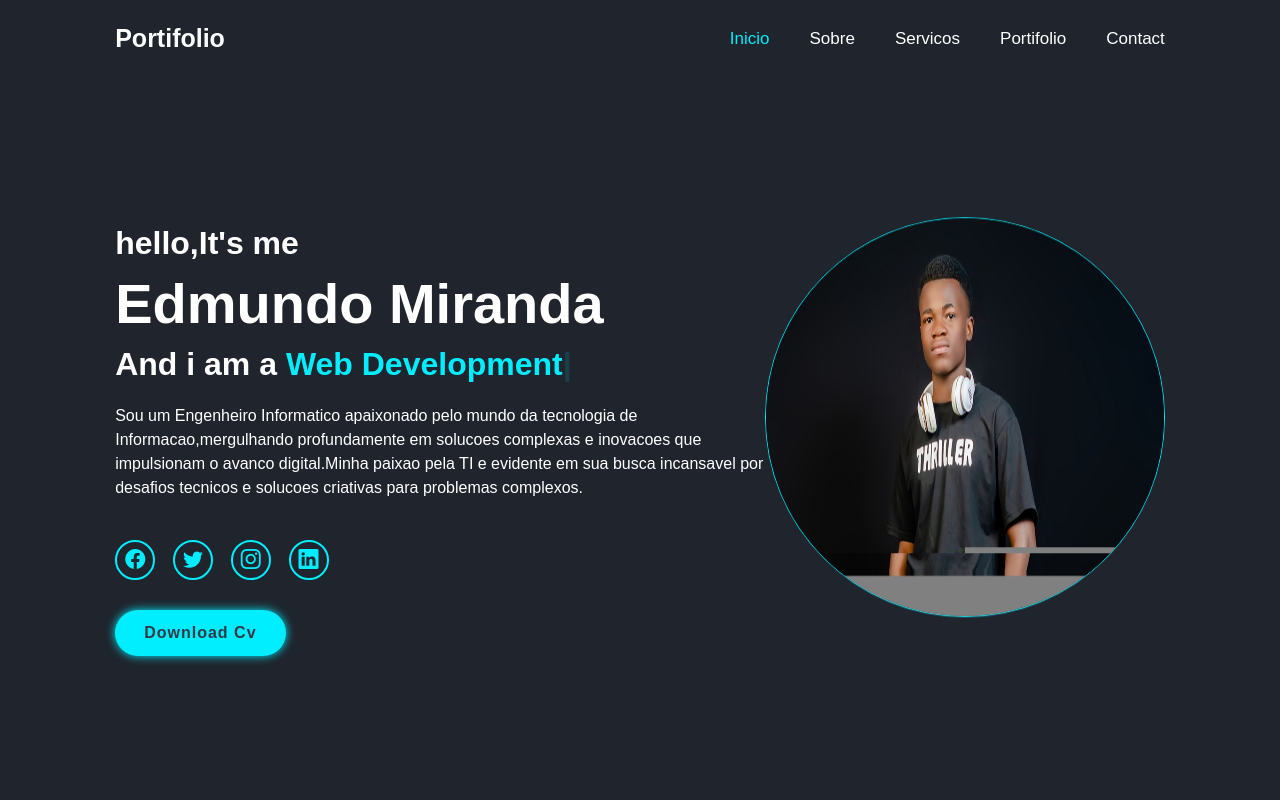
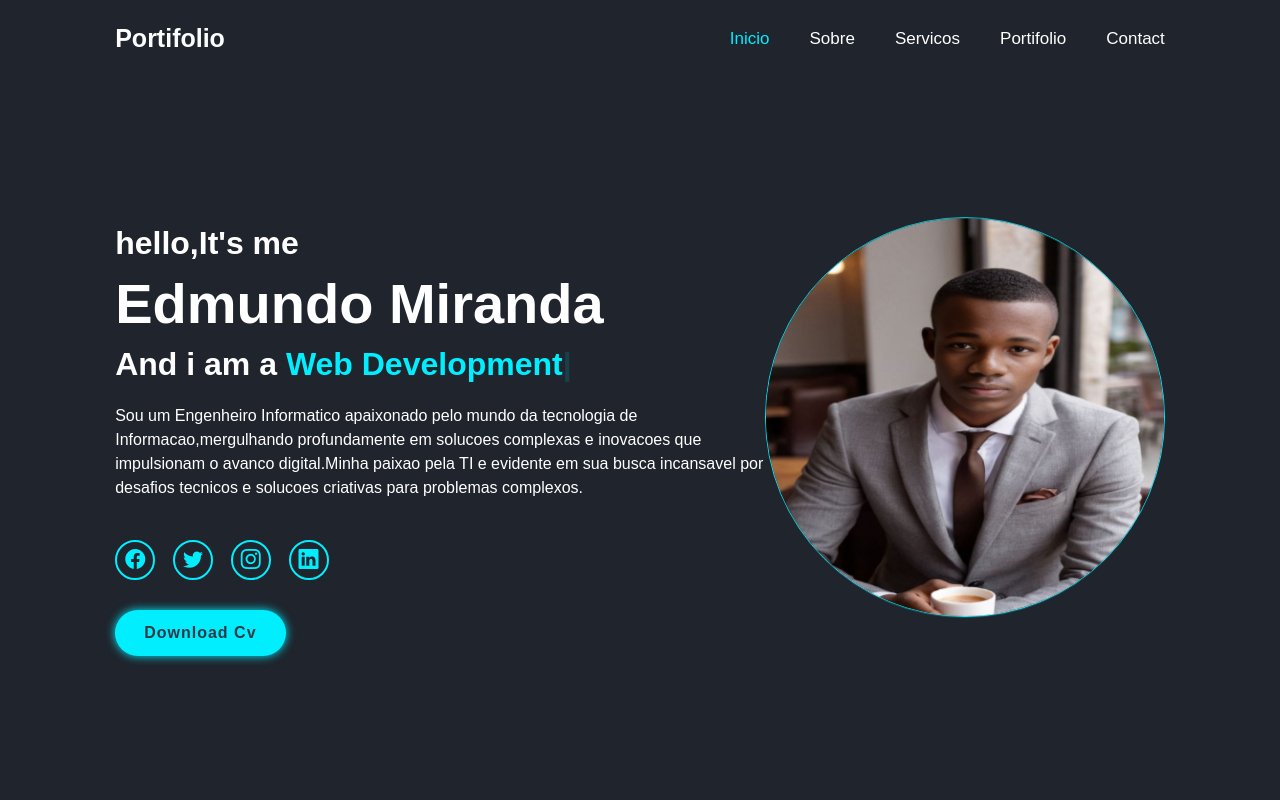
Before and after one commit to EdyMiranda/mirandaknowme, a plain HTML site: page index.html in a window 1280 px wide. Shown: the top 800 px of the page. Drawn offline with nearby package versions, Linux system fonts and the light colour scheme.

Commit message:
Update index.html

```diff
--- a/index.html
+++ b/index.html
@@ -541,7 +541,7 @@ span{
         </div>
 
         <div class="home-img  ">
-            <img src= "BeautyPlus_20200903213720746_save (2).jpg" class="d-lg-block rounded-circle" alt="">
+            <img src= "eu1.jpg" class="d-lg-block rounded-circle" alt="">
         </div>
 
 
```
